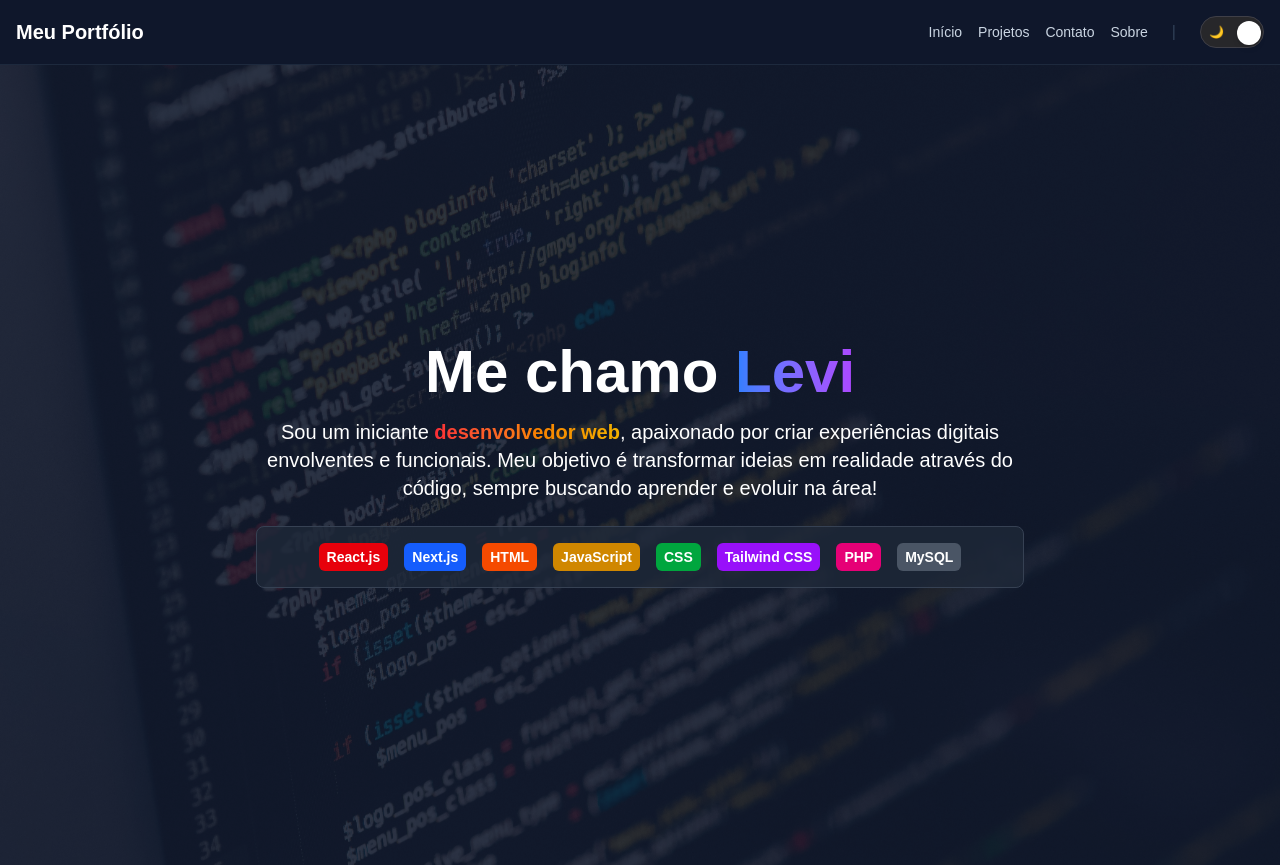
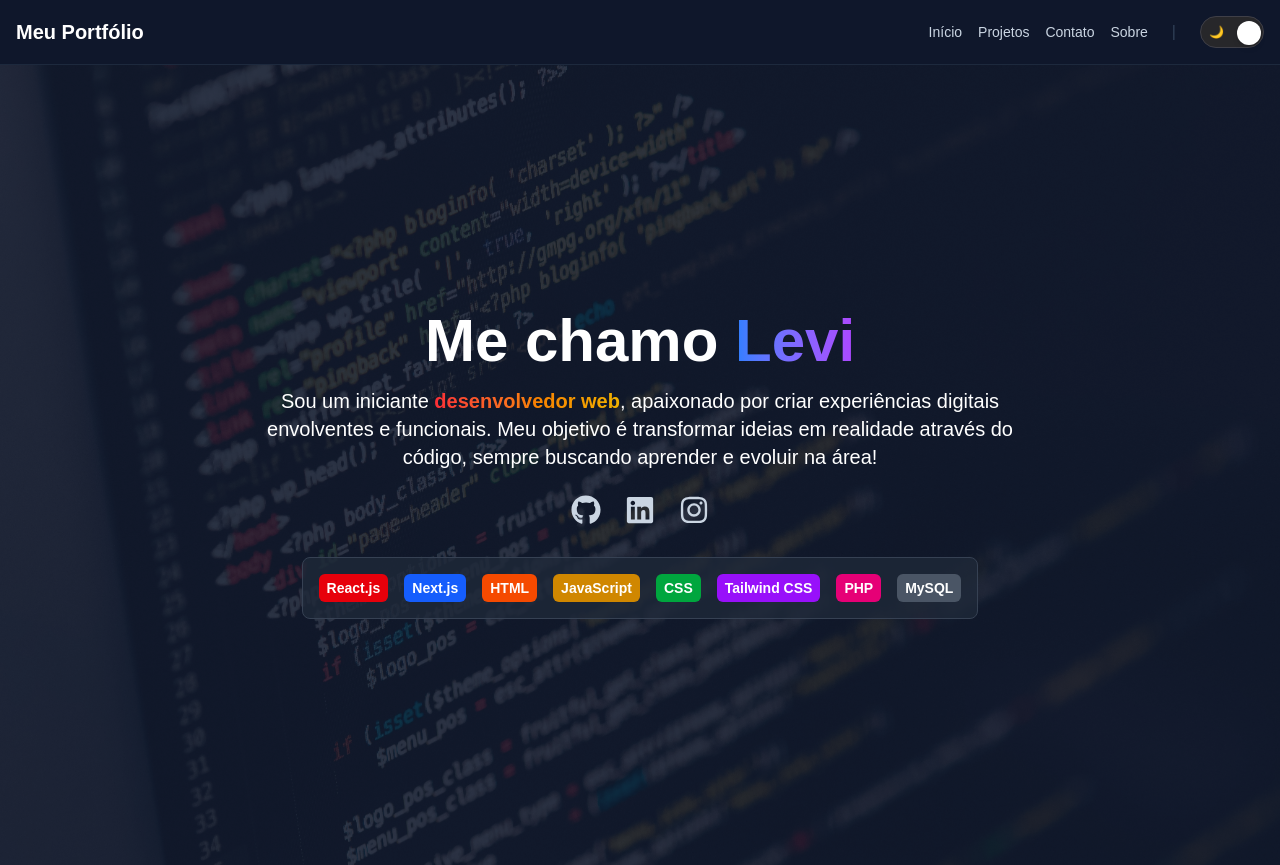
Before and after one commit to LevizBlessedpo/portifolio-nextjs, a Next.js app: page / in a window 1280 px wide. Built offline with nearby package versions, Linux system fonts and the light colour scheme.

Commit message:
Redes sociais adicionadas no Hero.jsx

```diff
--- a/src/app/components/Hero.jsx
+++ b/src/app/components/Hero.jsx
@@ -1,3 +1,5 @@
+import { FaGithub, FaLinkedin, FaInstagram } from 'react-icons/fa';
+
 export default function Hero({ darkMode }) {
   return (
     <section
@@ -5,15 +7,17 @@ export default function Hero({ darkMode }) {
       className="relative min-h-screen flex flex-col justify-center items-center text-center p-8 bg-cover bg-center transition-all duration-300"
       style={{ backgroundImage: "url('/bg-hero.jpg')" }}
     >
-      {/* Camada Overlay: Escurece ou clareia a foto de fundo dependendo do tema */}
+      {/* Camada Overlay */}
       <div
         className={`absolute inset-0 transition-colors duration-300 ${
           darkMode ? 'bg-slate-900/85 text-white' : 'bg-slate-100/90 text-slate-900'
         }`}
       />
 
-      {/* Conteúdo do Hero (o z-10 garante que o texto fique NA FRENTE da imagem e do overlay) */}
-      <div className="relative z-10 max-w-3xl">
+      {/* Conteúdo Principal */}
+      <div className="relative z-10 max-w-3xl flex flex-col items-center">
+
+        {/* Título */}
         <h1 className="text-4xl md:text-6xl font-bold mb-4">
           Me chamo {''}
           <span className="bg-gradient-to-r from-blue-500 to-purple-500 text-transparent bg-clip-text">
@@ -21,6 +25,7 @@ export default function Hero({ darkMode }) {
           </span>
         </h1>
 
+        {/* Descrição */}
         <p className="text-lg md:text-xl mb-6">
           Sou um iniciante {''}
           <span className="bg-gradient-to-r from-red-500 to-yellow-500 text-transparent bg-clip-text font-semibold">
@@ -29,7 +34,46 @@ export default function Hero({ darkMode }) {
           apaixonado por criar experiências digitais envolventes e funcionais. Meu objetivo é transformar ideias em realidade através do código, sempre buscando aprender e evoluir na área!
         </p>
 
-        {/* Tecnologias que utilizo */}
+        {/* --- ÍCONES DAS REDES SOCIAIS --- */}
+        <div className="flex gap-6 mb-8 items-center justify-center">
+          <a
+            href="https://github.com/LevizBlessedpo"
+            target="_blank"
+            rel="noopener noreferrer"
+            className={`text-2xl md:text-3xl transition-all duration-300 hover:scale-125 ${
+              darkMode ? 'text-slate-300 hover:text-white' : 'text-slate-600 hover:text-slate-900'
+            }`}
+            title="GitHub"
+          >
+            <FaGithub />
+          </a>
+
+          <a
+            href="https://www.linkedin.com/in/levi-santos-da-cruz-9a998533a/"
+            target="_blank"
+            rel="noopener noreferrer"
+            className={`text-2xl md:text-3xl transition-all duration-300 hover:scale-125 ${
+              darkMode ? 'text-slate-300 hover:text-blue-400' : 'text-slate-600 hover:text-blue-600'
+            }`}
+            title="LinkedIn"
+          >
+            <FaLinkedin />
+          </a>
+
+          <a
+            href="https://www.instagram.com/levi_santos_eletro?igsi=NTJmbWhhaTNvZDdx"
+            target="_blank"
+            rel="noopener noreferrer"
+            className={`text-2xl md:text-3xl transition-all duration-300 hover:scale-125 ${
+              darkMode ? 'text-slate-300 hover:text-pink-400' : 'text-slate-600 hover:text-pink-600'
+            }`}
+            title="Instagram"
+          >
+            <FaInstagram />
+          </a>
+        </div>
+
+        {/* Badges de Tecnologias */}
         <div className={`border rounded-lg p-4 transition-colors duration-300 ${
           darkMode
             ? 'bg-gray-800/80 border-gray-700'
@@ -46,6 +90,7 @@ export default function Hero({ darkMode }) {
             <span className="bg-gray-600 text-white px-2 py-1 rounded-md text-sm font-semibold">MySQL</span>
           </nav>
         </div>
+
       </div>
     </section>
   );
```
